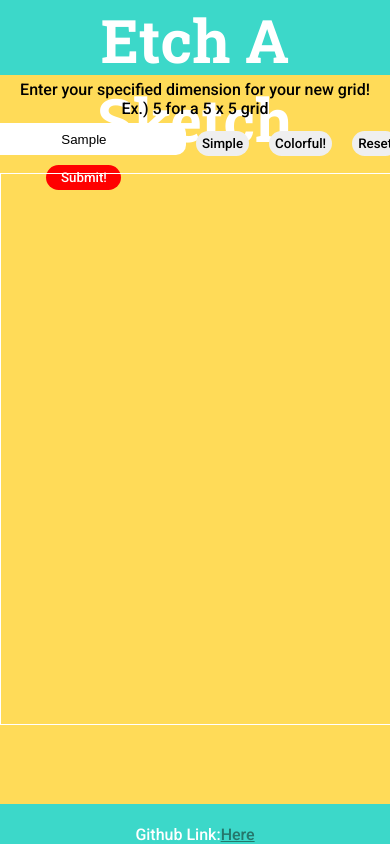
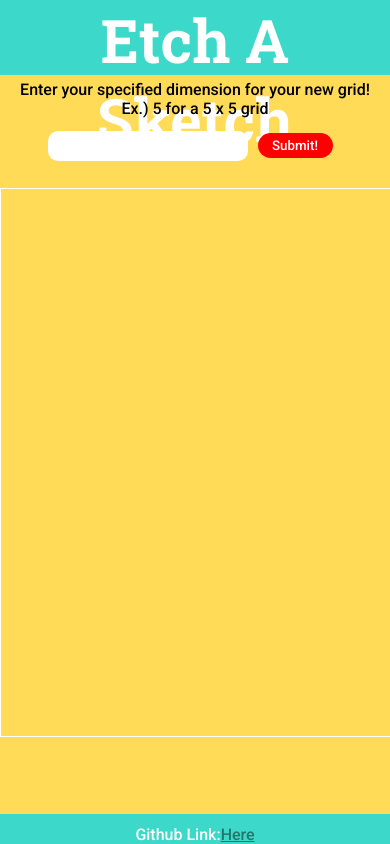
Before and after one commit to ctran7/etch-a-sketch, a plain HTML site: page index.html in a window 390 px wide. Both pictures are taken after typing "Sample" into the empty fields and a click on the button "Submit!". Shown: the top 844 px of the page. Drawn offline with Linux system fonts and the light colour scheme.

Commit message:
added mobile responsiveness, input validation, hovering effect over buttons

```diff
--- a/index.css
+++ b/index.css
@@ -1,8 +1,9 @@
-html,body{
-margin:0; padding:0; border:0;
+
+* {
+  margin:0; padding:0; border:0;
+flex: 1, 1, auto;
+  box-sizing: border-box;
 }
-
-
 button{
   border-radius: 25px;
 }
@@ -36,7 +37,7 @@ footer{
   position: absolute;
   bottom: 0px;
   width: 100%;
-  height: 40px;
+  height: 30px;
   background-color: #3cd8c9;
   display: flex;
   align-items: flex-end;
@@ -49,7 +50,7 @@ footer{
   justify-content: center;
   margin: auto;
   width: 100%;
-  height: 30px;
+  height: 45px;
   align-self: center;
   text-align: center;
   padding-bottom: 20px;
@@ -57,10 +58,12 @@ footer{
 }
 
 #parent{
+  flex: 1 1 1;
   margin: auto;
+  margin-top: 20px;
   display: inline-grid;
-  width: 550px;
-  height: 550px;
+  width: 65vh;
+  height: 65vh;
   border: 1px solid white;
 
 }
@@ -102,9 +105,24 @@ button{
 }
 
 .after_click:hover, .after_click:focus {
-  border: solid 1px grey;
+  box-shadow: 1px 1px grey;
 }
 
+#colorful{
+  background-color: #58d0ff;
+  color: white;
+}
+
+#reset{
+  background-color: #474a4f;
+  color: white;
+}
+
+#simple{
+  background-color: grey;
+  color: white;
+
+}
 
 a:link {
     color: #25776b;
--- a/index.html
+++ b/index.html
@@ -16,10 +16,12 @@
     <form id="dimension_form">
       <input type="text" id="textbox"><button type="button" id="submit_button">Submit!</button>
     </form>
-    <button type="button" class="after_click" id="simple">Simple</button>
-    <button type="button" class="after_click" id="colorful">Colorful!</button>
-    <button type="button" class="after_click" id="reset">Reset</button>
   </div>
+    <div id="button_container">
+        <button type="button" class="after_click" id="simple">Simple</button>
+        <button type="button" class="after_click" id="colorful">Colorful!</button>
+        <button type="button" class="after_click" id="reset">Reset</button>
+    </div>
 
     <div id="parent">
     </div>
--- a/index.js
+++ b/index.js
@@ -29,7 +29,6 @@ let my_form = document.getElementById("dimension_form");
 my_form.onkeypress = function(e) {
   var key = e.charCode || e.keyCode || 0;
   if (key == 13) {
-    console.log("hi");
     e.preventDefault();
     btn.click();
   }
@@ -77,9 +76,19 @@ function reset()
 //on click, reveals previously hidden buttons to configure coloring the grid
 //removes any previous grid created by submit button
 // and creates new grid based on dimension given by user
+// also added input validation
 
 function grid_submit(e){
 
+
+  let input_val = document.getElementById("textbox").value;
+  let input_val_number = Number(input_val);
+
+  if (isNaN(input_val_number)){
+    alert("You have entered an invalid value. Please enter an integer value. Example: 5");
+    document.getElementById("textbox").value = "";
+  }
+  else {
         let more_buttons = document.getElementsByClassName("after_click");
         for (i = 0; i< more_buttons.length; i++)
         {
@@ -89,19 +98,17 @@ function grid_submit(e){
              }
         }
 
+
         let parent = document.getElementById('parent');
-  if(parent.firstChild)
-  {
+
+        if(parent.firstChild){
             while (parent.firstChild)
-    {
-      parent.removeChild(parent.firstChild);
-    }
-
+            {  parent.removeChild(parent.firstChild); }
          }
 
         let x = document.getElementById('textbox').value;
         createDivs(x);
-
+  }
 }
 
 
@@ -109,17 +116,16 @@ function grid_submit(e){
 //scales to make sure it will fit into the grid width and height
 function createDivs(dimension)
 {
-	var x = document.getElementById("parent");
-	x.style.gridTemplateColumns = `repeat(${dimension}, 1fr)`;
+	let parent_div = document.getElementById("parent");
+	parent_div.style.gridTemplateColumns = `repeat(${dimension}, 1fr)`;
 
-  let newHeight = (x.offsetHeight / dimension) + 'px';
+  let newHeight = (parent_div.offsetHeight / dimension) + 'px';
     for ( let i = 0; i < (dimension * dimension); i++) {
       var newDiv = document.createElement('div');
       newDiv.style.height = newHeight;
       newDiv.style.background = "#e26c3d";
       newDiv.addEventListener('mouseover', color);
       newDiv.classList.add('child');
-      x.appendChild(newDiv);
+      parent_div.appendChild(newDiv);
     }
-
 }
```
Lines whose indentation alone changed are shown as unchanged.
